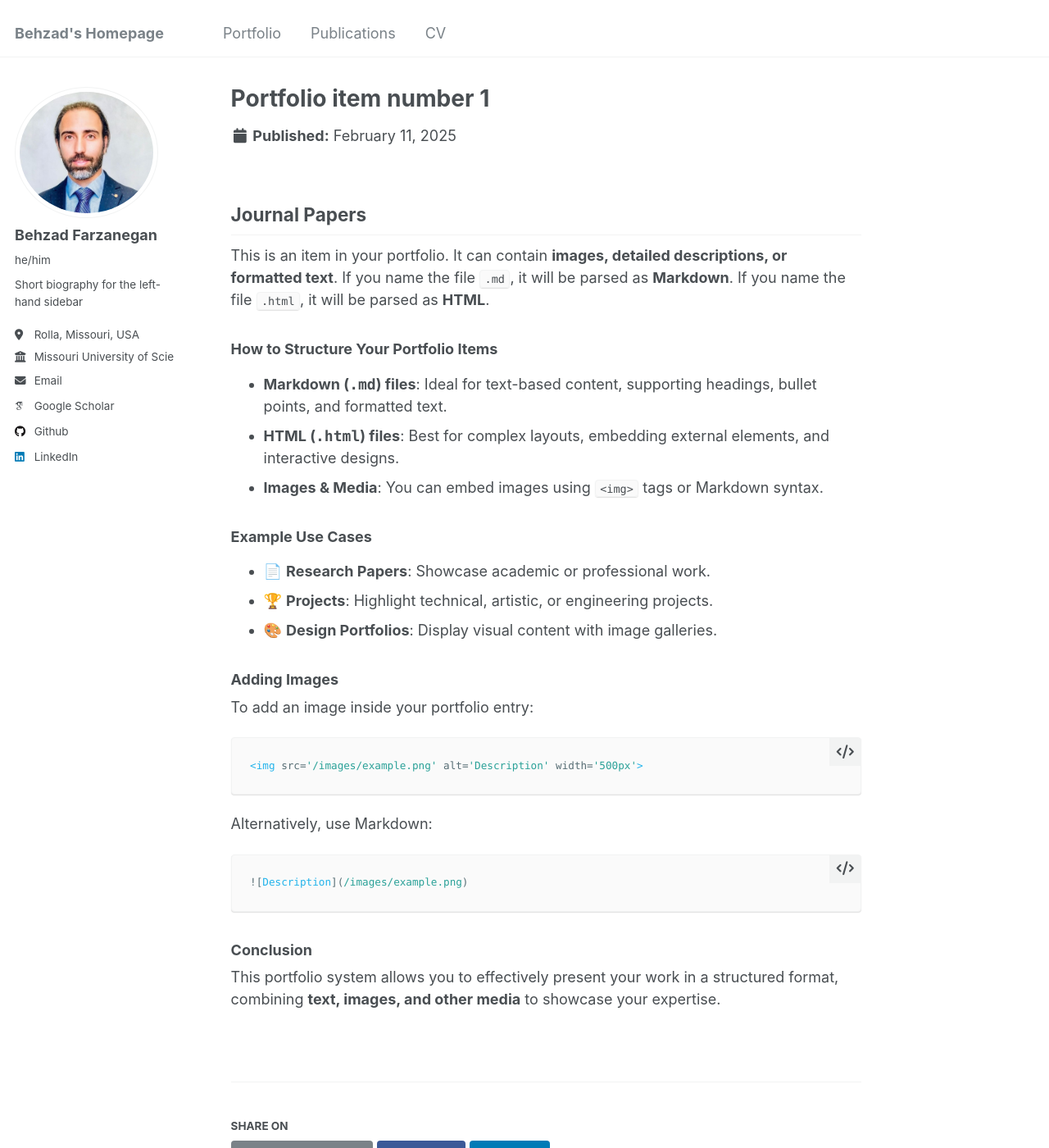
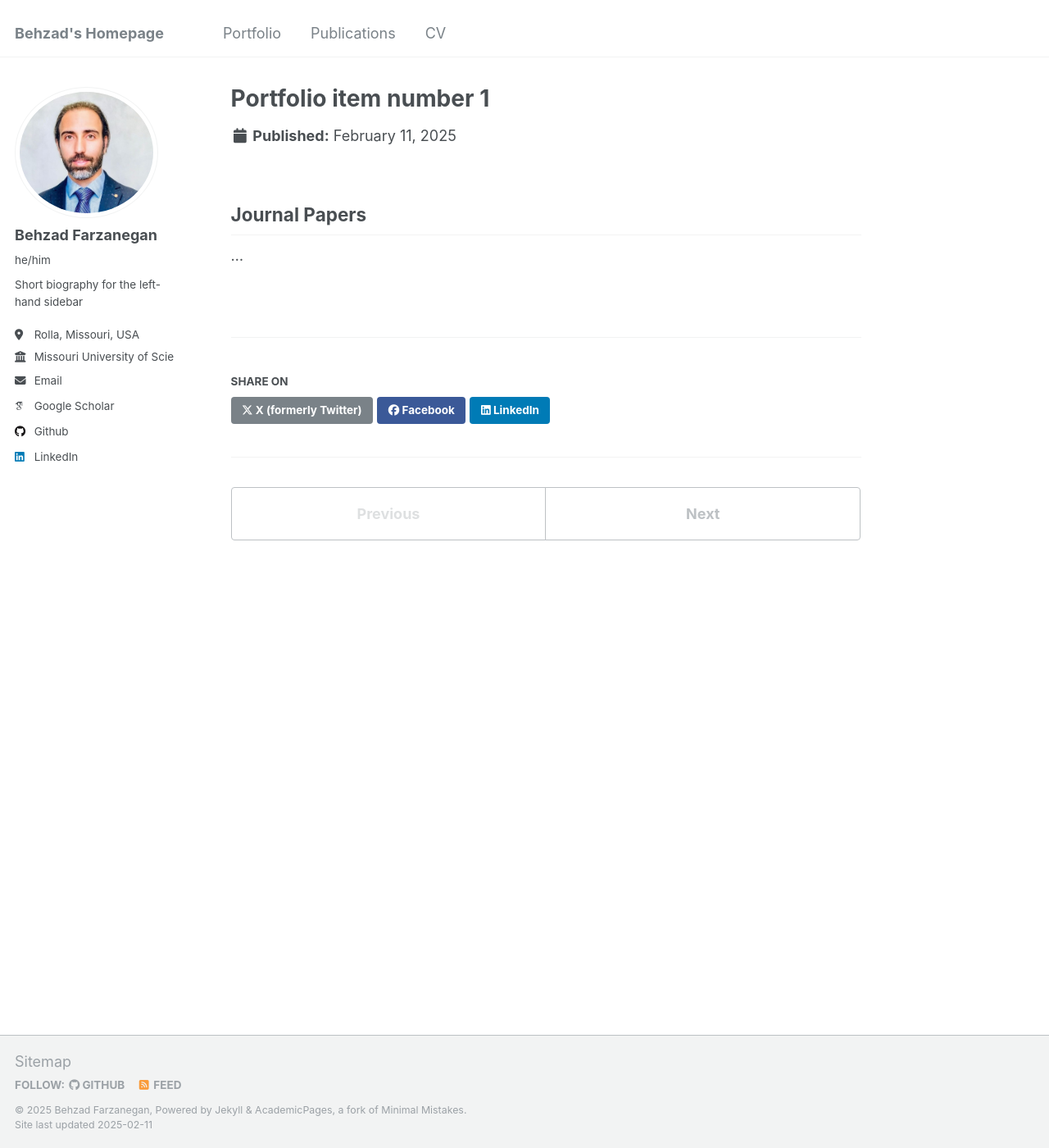
Before and after one commit to behzadfarzanegan/behzadfarzanegan.github.io, a Jekyll site: the page built from _portfolio/portfolio-1.md, in a window 1280 px wide and 1400 px high. Shown: the whole window at 82% size. Built offline with Jekyll 4.4.1, drawn with Linux system fonts in a browser that asks for light colours; some web fonts are replaced.

Commit message:
Update portfolio-1.md

````diff
--- a/_portfolio/portfolio-1.md
+++ b/_portfolio/portfolio-1.md
@@ -5,28 +5,4 @@ collection: portfolio
 ---
 
 ## **Journal Papers**
-
-This is an item in your portfolio. It can contain **images, detailed descriptions, or formatted text**. If you name the file `.md`, it will be parsed as **Markdown**. If you name the file `.html`, it will be parsed as **HTML**.
-
-### **How to Structure Your Portfolio Items**
-- **Markdown (`.md`) files**: Ideal for text-based content, supporting headings, bullet points, and formatted text.
-- **HTML (`.html`) files**: Best for complex layouts, embedding external elements, and interactive designs.
-- **Images & Media**: You can embed images using `<img>` tags or Markdown syntax.
-
-### **Example Use Cases**
-- 📄 **Research Papers**: Showcase academic or professional work.
-- 🏆 **Projects**: Highlight technical, artistic, or engineering projects.
-- 🎨 **Design Portfolios**: Display visual content with image galleries.
-
-### **Adding Images**
-To add an image inside your portfolio entry:
-```html
-<img src='/images/example.png' alt='Description' width='500px'>
-```
-Alternatively, use Markdown:
-```markdown
-![Description](/images/example.png)
-```
-
-### **Conclusion**
-This portfolio system allows you to effectively present your work in a structured format, combining **text, images, and other media** to showcase your expertise.
+...
````
